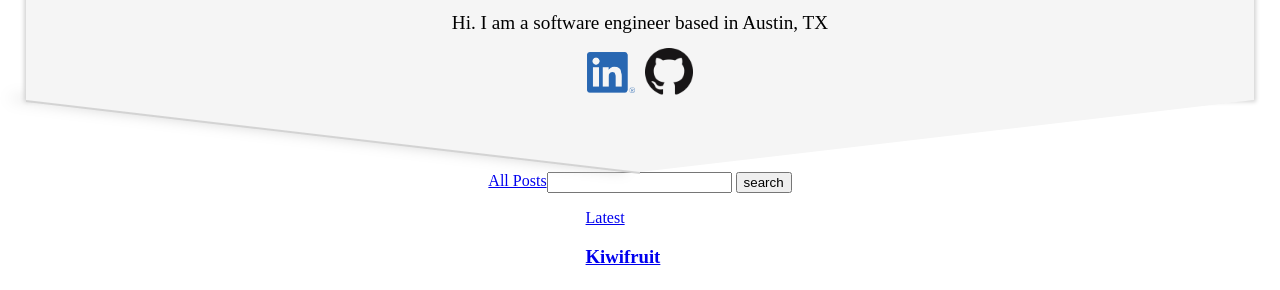
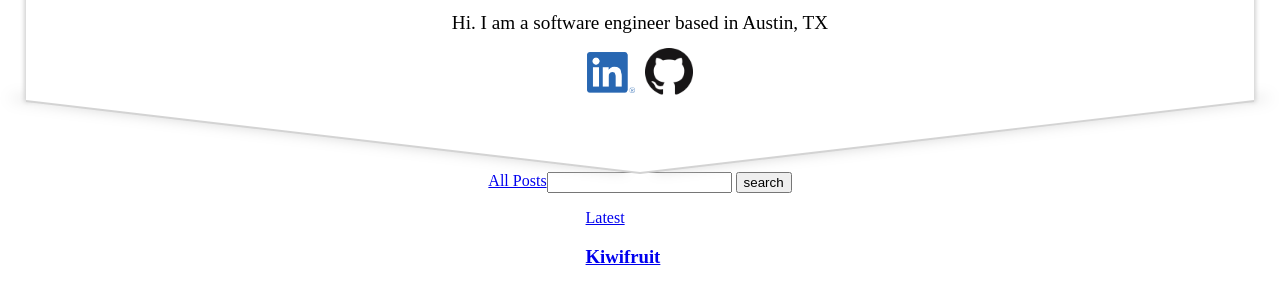
Before and after one commit to mehtarit/Folio, a Jekyll site: the page built from index.html, in a window 1280 px wide. Shown: the part 254-544 px from the top of the page. Built offline with Jekyll 4.4.1, drawn with Linux system fonts in a browser that asks for light colours; some web fonts are replaced.

Commit message:
figured out borders and changed color back to white

```diff
--- a/_sass/shapes.scss
+++ b/_sass/shapes.scss
@@ -1,4 +1,4 @@
-$home-header-primary-color:rgb(245, 245, 245);
+$home-header-primary-color:white;
 $home-header-z-index: 2;
 $home-triangle-border-width: 48vw;
 $home-triangle-height: 8vh;
@@ -25,3 +25,13 @@ $home-triange-shadow-color: lightgrey;
     border-right: solid $home-triangle-border-width $home-triange-shadow-color;
     filter: drop-shadow(-16px -3px 7px $home-triange-shadow-color);
 }
+
+.polygon-shadow-right-bottom {
+    height: 2px;
+    border-bottom: solid 8vh transparent;
+    z-index: 1;
+    position: absolute;
+    border-left: solid 48vw lightgrey;
+    left: 50vw;
+    filter: drop-shadow(16px -3px 7px lightgrey);
+}
```
